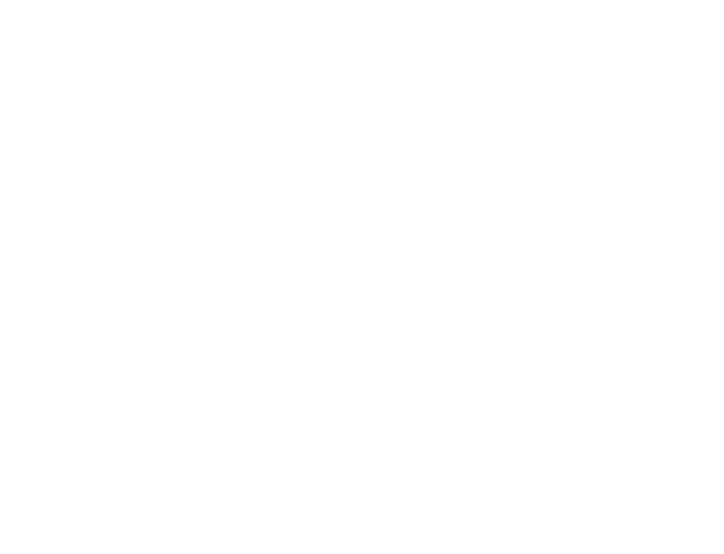
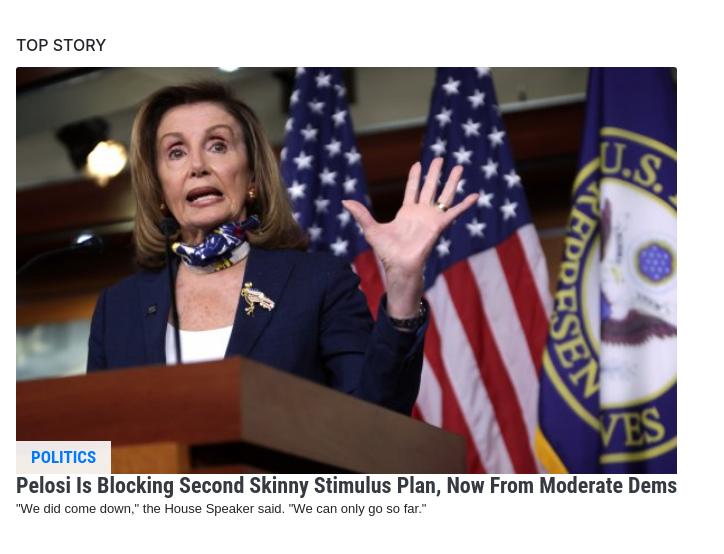
Before and after one commit to cvilla714/bootstrap, a plain HTML site: page index.html in a window 1280 px wide. Shown: the whole page, without its empty margins (0-724 px from the left). Drawn offline with nearby package versions, Linux system fonts and the light colour scheme.

Commit message:
working on the smallest screen display adding content

```diff
--- /dev/null
+++ b/css/style.css
@@ -0,0 +1,37 @@
+.container-fluid {
+  max-width: 1310px;
+}
+
+.main {
+  padding: 20px 15px 0;
+}
+
+.title-link {
+  font-size: 22px;
+  font-family: "Roboto Condensed", sans-serif;
+  line-height: 24px;
+}
+
+.inside {
+  font-size: 13px;
+  font-family: Arial, Helvetica, sans-serif;
+}
+
+.each_category {
+  position: relative;
+}
+
+.position {
+  position: absolute;
+}
+
+.category {
+  font: bold 17px/16px "Roboto Condensed", sans-serif;
+  text-transform: uppercase;
+  padding: 8px 15px 9px;
+  background-color: rgba(255, 255, 255, 0.9);
+  z-index: 1;
+  display: block;
+  position: absolute;
+  bottom: 0;
+}
--- a/index.html
+++ b/index.html
@@ -7,11 +7,28 @@
 
     <!-- Bootstrap CSS -->
     <link rel="stylesheet" href="https://stackpath.bootstrapcdn.com/bootstrap/4.5.2/css/bootstrap.min.css" integrity="sha384-JcKb8q3iqJ61gNV9KGb8thSsNjpSL0n8PARn9HuZOnIxN0hoP+VmmDGMN5t9UJ0Z" crossorigin="anonymous" />
-
+    <link rel="stylesheet" href="/css/style.css" />
     <title>Using Bootstrap</title>
   </head>
   <body>
-
+    <div class="main container-fluid">
+      <div class="row px-3 mt-3">
+        <div class="card border-0">
+          <h6 class="card-title text-uppercase">Top Story</h6>
+          <!-- <img class="card-img-top" src="https://d.newsweek.com/en/full/1638349/pelosi.jpg?w=591&h=364&f=2a2537ef73c5c296b0a27f64661b2cb0" alt="Card image cap" /> -->
+          <div class="each_category">
+            <img class="card-img-top" src="/images/pelosi.jpg" alt="Card image cap" />
+            <div class="category">
+              <a href="">politics</a>
+            </div>
+          </div>
+          <div class="card-body px-0 py-0">
+            <a href="#!" class="card-link text-dark font-weight-bolder title-link"> Pelosi Is Blocking Second Skinny Stimulus Plan, Now From Moderate Dems </a>
+            <p class="card-text inside">"We did come down," the House Speaker said. "We can only go so far."</p>
+          </div>
+        </div>
+      </div>
+    </div>
 
     <!-- Optional JavaScript -->
     <!-- jQuery first, then Popper.js, then Bootstrap JS -->
```
Also changed, not shown: images/pelosi.jpg (added).
